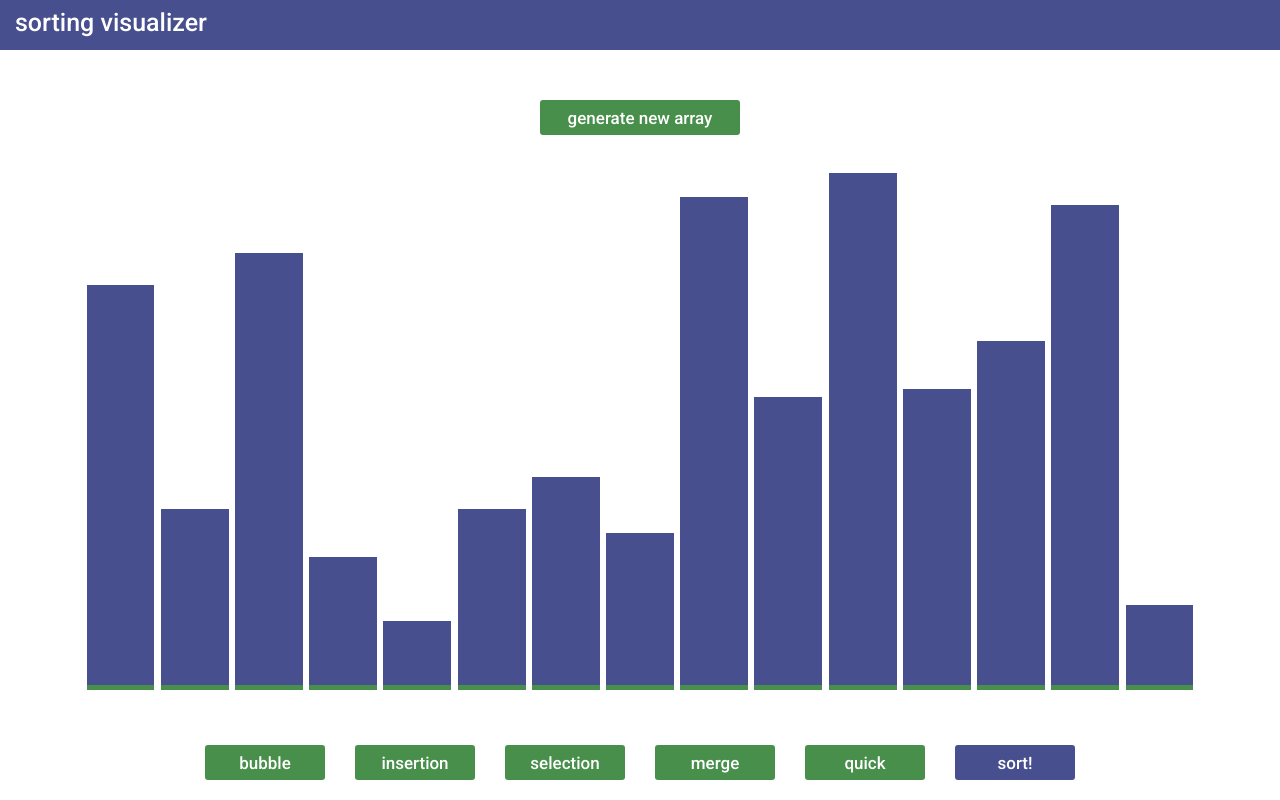
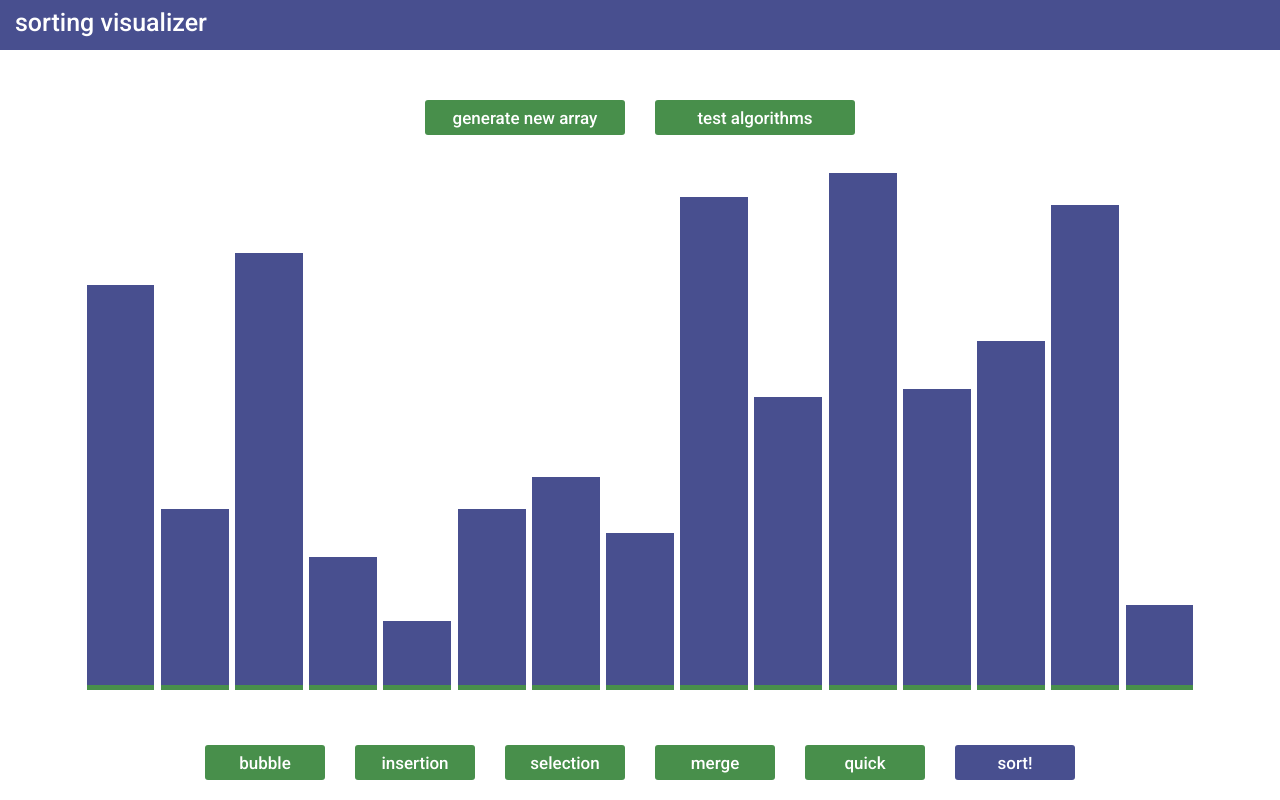
Before and after one commit to jonathanchen7/sorting-visualizer, a React (Create React App) app: page / in a window 1280 px wide. Built offline with nearby package versions, Linux system fonts and the light colour scheme.

Commit message:
testing system is much more robust

```diff
--- a/src/SortingAlgorithms/SortingAlgorithms.js
+++ b/src/SortingAlgorithms/SortingAlgorithms.js
@@ -90,20 +90,23 @@ export const selectionSort = arr => {
 
 export const quickSort = (arr, lo, hi) => {
     const animations = [];
-    let len = arr.length;
 
-    if (lo < hi) {
-        var partitionIndex = quickSortPartition(arr, lo, hi);
-
-        quickSort(arr, lo, partitionIndex - 1);
-        quickSort(arr, partitionIndex + 1, hi);
-    }
+    quickSortHelp(arr, lo, hi);
 
     return [
         animations,
         arr
     ];
 };
+
+function quickSortHelp(arr, lo, hi) {
+    if (lo < hi) {
+        var partitionIndex = quickSortPartition(arr, lo, hi);
+
+        quickSortHelp(arr, lo, partitionIndex - 1);
+        quickSortHelp(arr, partitionIndex + 1, hi);
+    }
+}
 
 function quickSortPartition(arr, lo, hi) {
     const pivot = arr[hi];
--- a/src/SortingVisualizer/SortingVisualizer.jsx
+++ b/src/SortingVisualizer/SortingVisualizer.jsx
@@ -234,8 +234,6 @@ export default class SortingVisualizer extends React.Component {
         const animations = results[0];
         const sortedArray = results[1];
 
-        console.log(sortedArray);
-
         // this.disableButtons(animations.length);
         this.updateArrayState(sortedArray, animations.length);
     }
@@ -280,23 +278,36 @@ export default class SortingVisualizer extends React.Component {
             testArrays[i] = array;
         }
 
-        for (let i = 0; i < 100; i++) {
-            const javaScriptSort = testArrays[i].slice().sort((a, b) => a - b);
-            const selectionSortArray = SortingAlgorithms.selectionSort(testArrays[i].slice())[1];
-            console.log("Selection Sort: " + this.arraysAreEqual(javaScriptSort, selectionSortArray));
-        }
-
-        for (let i = 0; i < 100; i++) {
-            const javaScriptSort = testArrays[i].slice().sort((a, b) => a - b);
-            const insertionSortArray = SortingAlgorithms.insertionSort(testArrays[i].slice())[1];
-            console.log("Insertion Sort: " + this.arraysAreEqual(javaScriptSort, insertionSortArray));
-        }
+        let testResults = [0, 0, 0, 0, 0];
 
         for (let i = 0; i < 100; i++) {
             const javaScriptSort = testArrays[i].slice().sort((a, b) => a - b);
             const bubbleSortArray = SortingAlgorithms.bubbleSort(testArrays[i].slice())[1];
-            console.log("Bubble Sort: " + this.arraysAreEqual(javaScriptSort, bubbleSortArray));
+            const insertionSortArray = SortingAlgorithms.insertionSort(testArrays[i].slice())[1];
+            const selectionSortArray = SortingAlgorithms.selectionSort(testArrays[i].slice())[1];
+            const quickSortArray = SortingAlgorithms.quickSort(testArrays[i].slice(), 0, testArrays[i].slice().length - 1)[1];
+
+            if (this.arraysAreEqual(javaScriptSort, bubbleSortArray)) {
+                testResults[0]++;
+            }
+
+            if (this.arraysAreEqual(javaScriptSort, insertionSortArray)) {
+                testResults[1]++;
+            }
+
+            if (this.arraysAreEqual(javaScriptSort, selectionSortArray)) {
+                testResults[2]++;
+            }
+
+            if (this.arraysAreEqual(javaScriptSort, quickSortArray)) {
+                testResults[3]++;
+            }
         }
+
+        console.log("Bubble Sort: " + testResults[0] + " correct");
+        console.log("Insertion Sort: " + testResults[1] + " correct");
+        console.log("Selection Sort: " + testResults[2] + " correct");
+        console.log("Quick Sort: " + testResults[3] + " correct");
     }
 
     // Determines whether two arrays are equal, taking order into account.
@@ -321,7 +332,7 @@ export default class SortingVisualizer extends React.Component {
                 </header>
                 <div>
                     <button className="center-button" onClick={() => this.resetArray()}>generate new array</button>
-                    {/* <button className="center-button" onClick={() => this.testAlgorithms()}>test algorithms</button> */}
+                    <button className="center-button" onClick={() => this.testAlgorithms()}>test algorithms</button>
                 </div>
                 <div className="array-container">
                     {array.map((value, idx) => (
```
